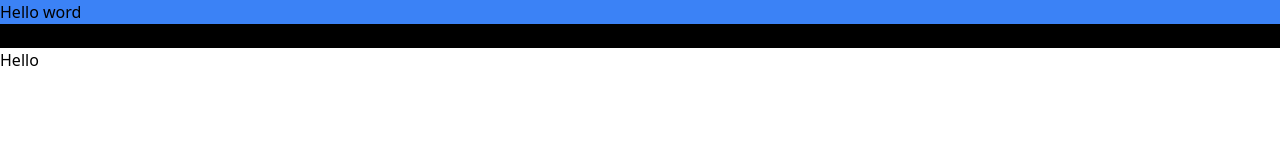
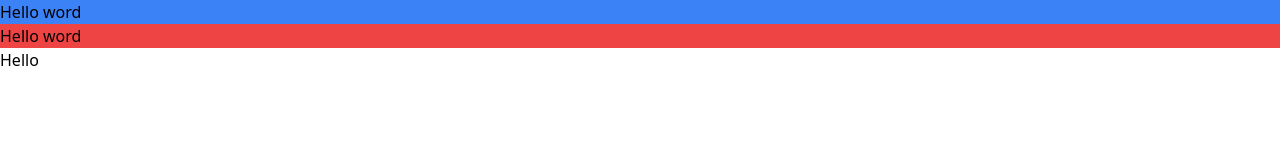
Before and after one commit to seanglysim/test_demoTailwind, a website: page src/index.html in a window 1280 px wide. Drawn offline with Linux system fonts and the light colour scheme.

Commit message:
three commit

```diff
--- a/src/index.html
+++ b/src/index.html
@@ -8,7 +8,7 @@
 </head>
 <body>
     <h1 class="bg-blue-500">Hello word</h1>
-    <h2 class="bg-black">Hello word</h2>
+    <h2 class="bg-red-500">Hello word</h2>
     <h3>Hello</h3>
 </body>
 </html>
```
Also changed, not shown: src/stylet.css.
